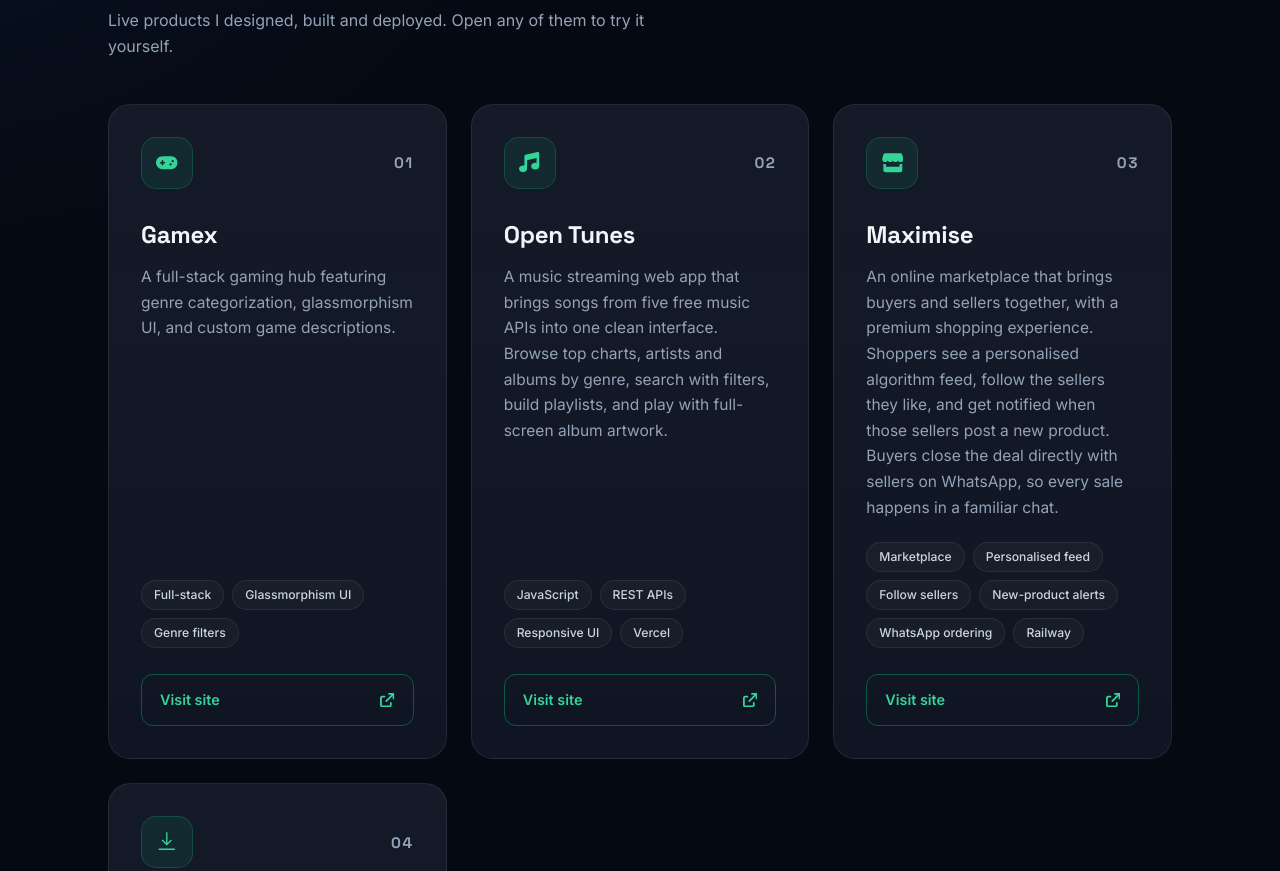
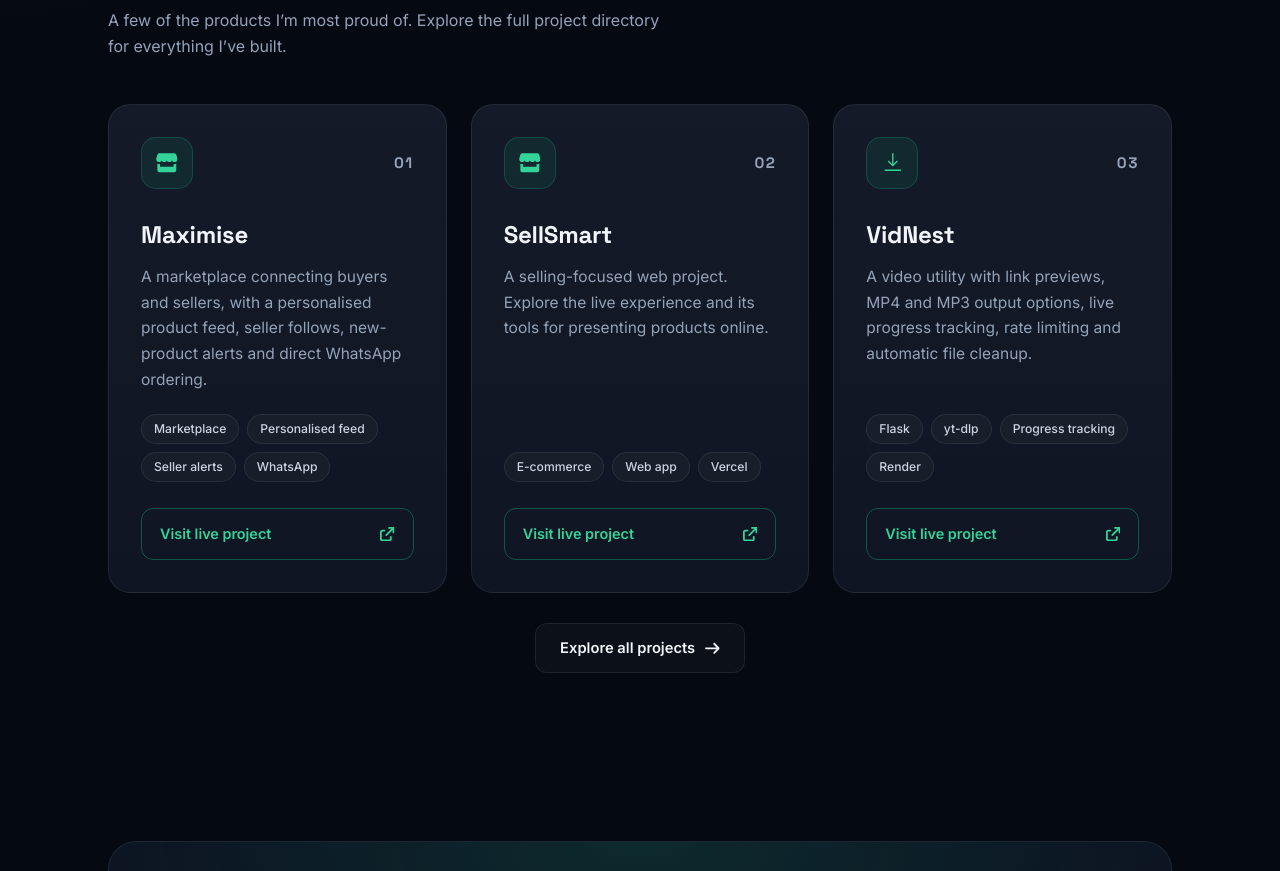
Before and after one commit to Lordave111/Portfolio, a plain HTML site: page index.html in a window 1280 px wide. Shown: the part 1323-2194 px from the top of the page. Drawn offline with Linux system fonts and the light colour scheme.

Commit message:
Feature strongest projects and link project directory

```diff
--- a/index.html
+++ b/index.html
@@ -93,7 +93,7 @@ footer{border-top:1px solid var(--line);padding:34px 0;text-align:center;color:v
     <nav>
       <a href="#" class="logo">DAVID<span>.</span>NWAHIRI</a>
       <div class="links">
-        <a href="#stack">Stack</a><a href="#projects">Projects</a><a href="#contact">Contact</a>
+        <a href="#stack">Stack</a><a href="projects.html">All projects</a><a href="#contact">Contact</a>
         <a href="#contact" class="btn primary">Hire me</a>
       </div>
     </nav>
@@ -130,42 +130,13 @@ footer{border-top:1px solid var(--line);padding:34px 0;text-align:center;color:v
   </section>
 
   <section id="projects">
-    <div class="section-head rv"><div class="eyebrow">Selected work</div><h2>Featured projects</h2><p>Live products I designed, built and deployed. Open any of them to try it yourself.</p></div>
+    <div class="section-head rv"><div class="eyebrow">Selected work</div><h2>Featured projects</h2><p>A few of the products I’m most proud of. Explore the full project directory for everything I’ve built.</p></div>
     <div class="project-grid">
-
-      <article class="card rv">
-        <div class="card-top"><div class="icon"><svg class="ic" aria-hidden="true"><use href="#i-gamepad"/></svg></div><span class="num">01</span></div>
-        <h3>Gamex</h3>
-        <p>A full-stack gaming hub featuring genre categorization, glassmorphism UI, and custom game descriptions.</p>
-        <div class="tags"><span>Full-stack</span><span>Glassmorphism UI</span><span>Genre filters</span></div>
-        <a href="https://gamex-3258.onrender.com" target="_blank" rel="noopener" class="visit">Visit site <svg class="ic" aria-hidden="true"><use href="#i-arrow-up-right-from-square"/></svg></a>
-      </article>
-
-      <article class="card rv">
-        <div class="card-top"><div class="icon"><svg class="ic" aria-hidden="true"><use href="#i-music"/></svg></div><span class="num">02</span></div>
-        <h3>Open Tunes</h3>
-        <p>A music streaming web app that brings songs from five free music APIs into one clean interface. Browse top charts, artists and albums by genre, search with filters, build playlists, and play with full-screen album artwork.</p>
-        <div class="tags"><span>JavaScript</span><span>REST APIs</span><span>Responsive UI</span><span>Vercel</span></div>
-        <a href="https://open-tunes.vercel.app/" target="_blank" rel="noopener" class="visit">Visit site <svg class="ic" aria-hidden="true"><use href="#i-arrow-up-right-from-square"/></svg></a>
-      </article>
-
-      <article class="card rv">
-        <div class="card-top"><div class="icon"><svg class="ic" aria-hidden="true"><use href="#i-store"/></svg></div><span class="num">03</span></div>
-        <h3>Maximise</h3>
-        <p>An online marketplace that brings buyers and sellers together, with a premium shopping experience. Shoppers see a personalised algorithm feed, follow the sellers they like, and get notified when those sellers post a new product. Buyers close the deal directly with sellers on WhatsApp, so every sale happens in a familiar chat.</p>
-        <div class="tags"><span>Marketplace</span><span>Personalised feed</span><span>Follow sellers</span><span>New-product alerts</span><span>WhatsApp ordering</span><span>Railway</span></div>
-        <a href="https://maximise-production.up.railway.app/" target="_blank" rel="noopener" class="visit">Visit site <svg class="ic" aria-hidden="true"><use href="#i-arrow-up-right-from-square"/></svg></a>
-      </article>
-
-      <article class="card rv">
-        <div class="card-top"><div class="icon"><svg class="ic" aria-hidden="true"><use href="#i-download"/></svg></div><span class="num">04</span></div>
-        <h3>VidNest</h3>
-        <p>A free video downloader. Paste a YouTube or Facebook link, preview the video, choose MP4 up to 1080p or MP3 audio, and follow a live progress bar while your file is prepared. Built with built-in rate limits and automatic file cleanup so it runs on its own.</p>
-        <div class="tags"><span>Flask</span><span>yt-dlp</span><span>MP4 &amp; MP3</span><span>Progress tracking</span><span>Rate limiting</span><span>Render</span></div>
-        <a href="https://vidnest-2n6v.onrender.com/" target="_blank" rel="noopener" class="visit">Visit site <svg class="ic" aria-hidden="true"><use href="#i-arrow-up-right-from-square"/></svg></a>
-      </article>
-
+      <article class="card rv"><div class="card-top"><div class="icon"><svg class="ic" aria-hidden="true"><use href="#i-store"/></svg></div><span class="num">01</span></div><h3>Maximise</h3><p>A marketplace connecting buyers and sellers, with a personalised product feed, seller follows, new-product alerts and direct WhatsApp ordering.</p><div class="tags"><span>Marketplace</span><span>Personalised feed</span><span>Seller alerts</span><span>WhatsApp</span></div><a href="https://maximise-production.up.railway.app/" target="_blank" rel="noopener" class="visit">Visit live project <svg class="ic" aria-hidden="true"><use href="#i-arrow-up-right-from-square"/></svg></a></article>
+      <article class="card rv"><div class="card-top"><div class="icon"><svg class="ic" aria-hidden="true"><use href="#i-store"/></svg></div><span class="num">02</span></div><h3>SellSmart</h3><p>A selling-focused web project. Explore the live experience and its tools for presenting products online.</p><div class="tags"><span>E-commerce</span><span>Web app</span><span>Vercel</span></div><a href="https://sellsmart-rho.vercel.app/" target="_blank" rel="noopener" class="visit">Visit live project <svg class="ic" aria-hidden="true"><use href="#i-arrow-up-right-from-square"/></svg></a></article>
+      <article class="card rv"><div class="card-top"><div class="icon"><svg class="ic" aria-hidden="true"><use href="#i-download"/></svg></div><span class="num">03</span></div><h3>VidNest</h3><p>A video utility with link previews, MP4 and MP3 output options, live progress tracking, rate limiting and automatic file cleanup.</p><div class="tags"><span>Flask</span><span>yt-dlp</span><span>Progress tracking</span><span>Render</span></div><a href="https://vidnest-2n6v.onrender.com/" target="_blank" rel="noopener" class="visit">Visit live project <svg class="ic" aria-hidden="true"><use href="#i-arrow-up-right-from-square"/></svg></a></article>
     </div>
+    <div class="rv" style="text-align:center;margin-top:30px"><a class="btn ghost" href="projects.html">Explore all projects <svg class="ic" aria-hidden="true"><use href="#i-arrow-right"/></svg></a></div>
   </section>
 
   <section id="contact" class="rv">
```
